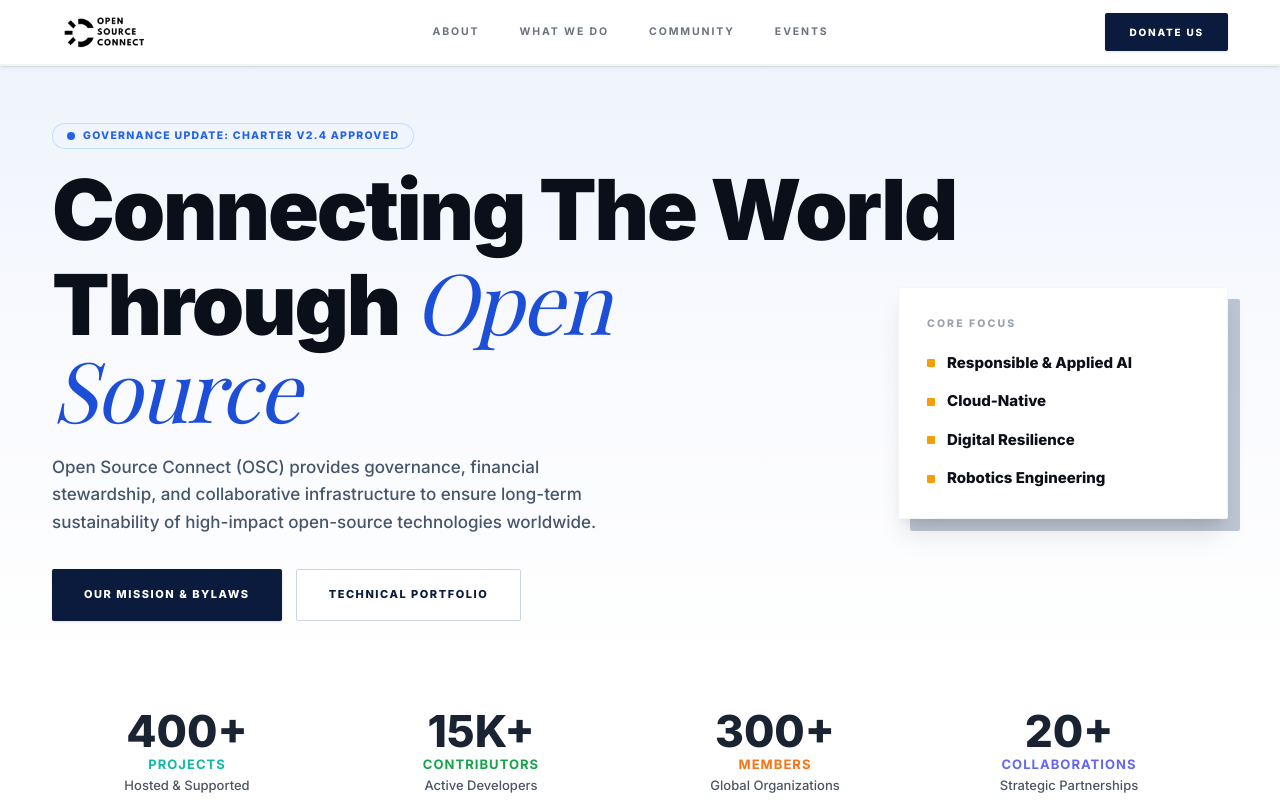
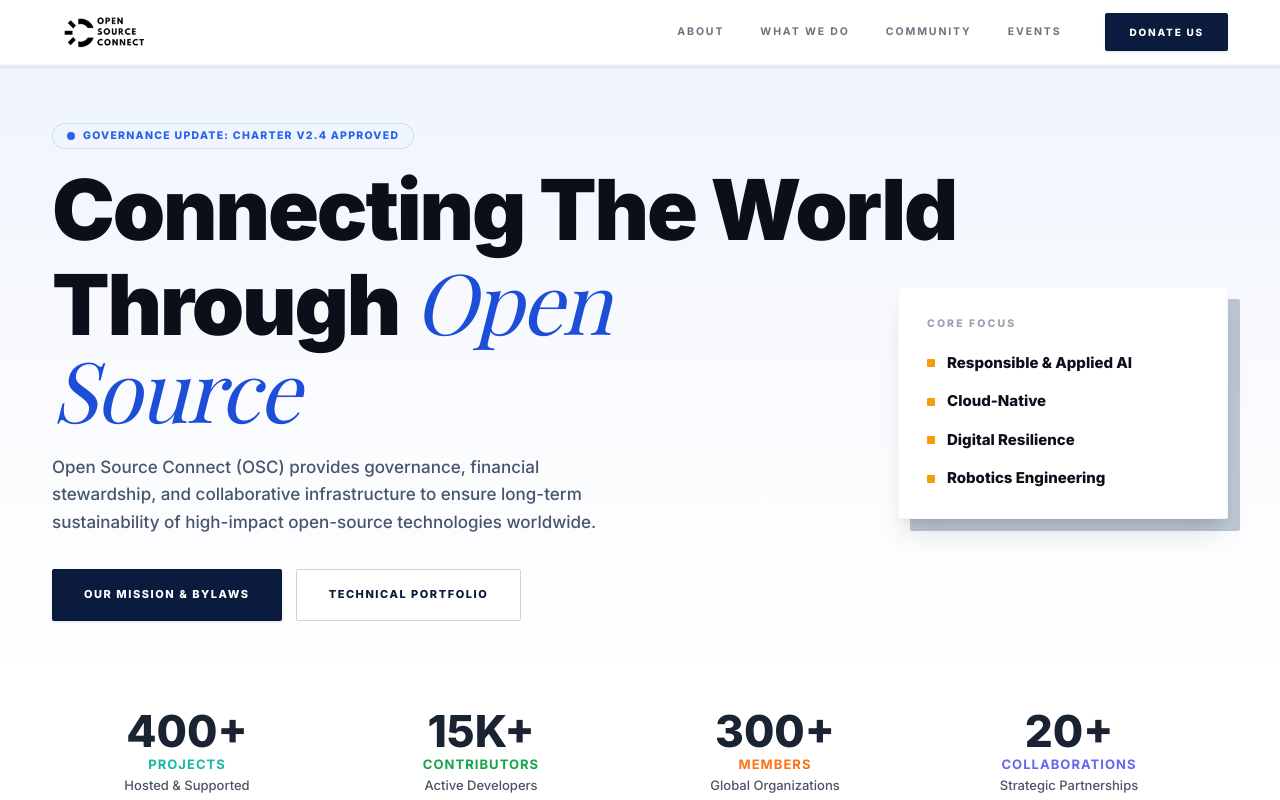
Before and after one commit to open-source-connect-01/OSC_India, a Next.js app: page / in a window 1280 px wide. Shown: the top 800 px of the page. Built offline with nearby package versions, Linux system fonts and the light colour scheme.

Commit message:
Update Navbar component layout to enhance alignment and styling of nav links and Donate Us button

```diff
--- a/src/components/Navbar.tsx
+++ b/src/components/Navbar.tsx
@@ -111,8 +111,8 @@ export default function Navbar({
               />
             </Link>
 
-            {/* Nav links - centered */}
-            <div className="flex items-center gap-8 lg:gap-10 mx-auto h-full">
+            {/* Right side: Nav links + Donate Us Button */}
+            <div className="flex items-center gap-7 lg:gap-9 ml-auto h-full">
               {navItems.map((item) => {
                 const isActive = activeOverlay === item.key;
                 return (
@@ -132,17 +132,17 @@ export default function Navbar({
                   </button>
                 );
               })}
-            </div>
 
               {/* Right Action: Donate Us Button */}
               <Link
                 href="https://ko-fi.com/opensourceconnect"
                 target="_blank"
                 rel="noopener noreferrer"
-              className="inline-flex items-center justify-center h-[38px] px-6 bg-[#0A1B3D] text-white text-[10px] font-extrabold tracking-[0.18em] uppercase rounded-[2px] hover:bg-[#122752] transition-all duration-200 shrink-0 shadow-sm"
+                className="inline-flex items-center justify-center h-[38px] px-6 bg-[#0A1B3D] text-white text-[10px] font-extrabold tracking-[0.18em] uppercase rounded-[2px] hover:bg-[#122752] transition-all duration-200 shrink-0 shadow-sm ml-2"
               >
                 DONATE US
               </Link>
+            </div>
           </div>
 
           {/* Mobile Layout */}
```
Lines whose indentation alone changed are shown as unchanged.
